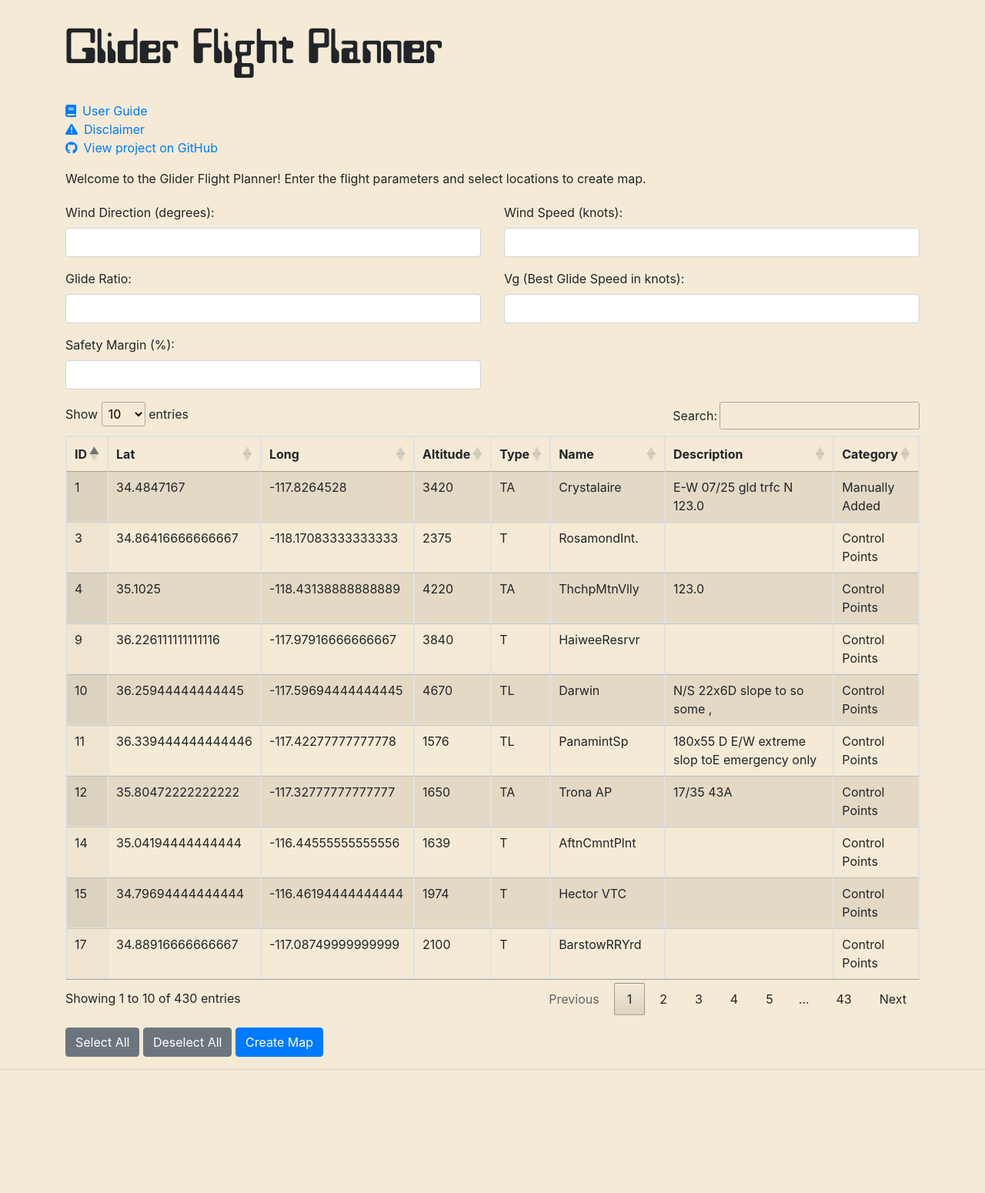
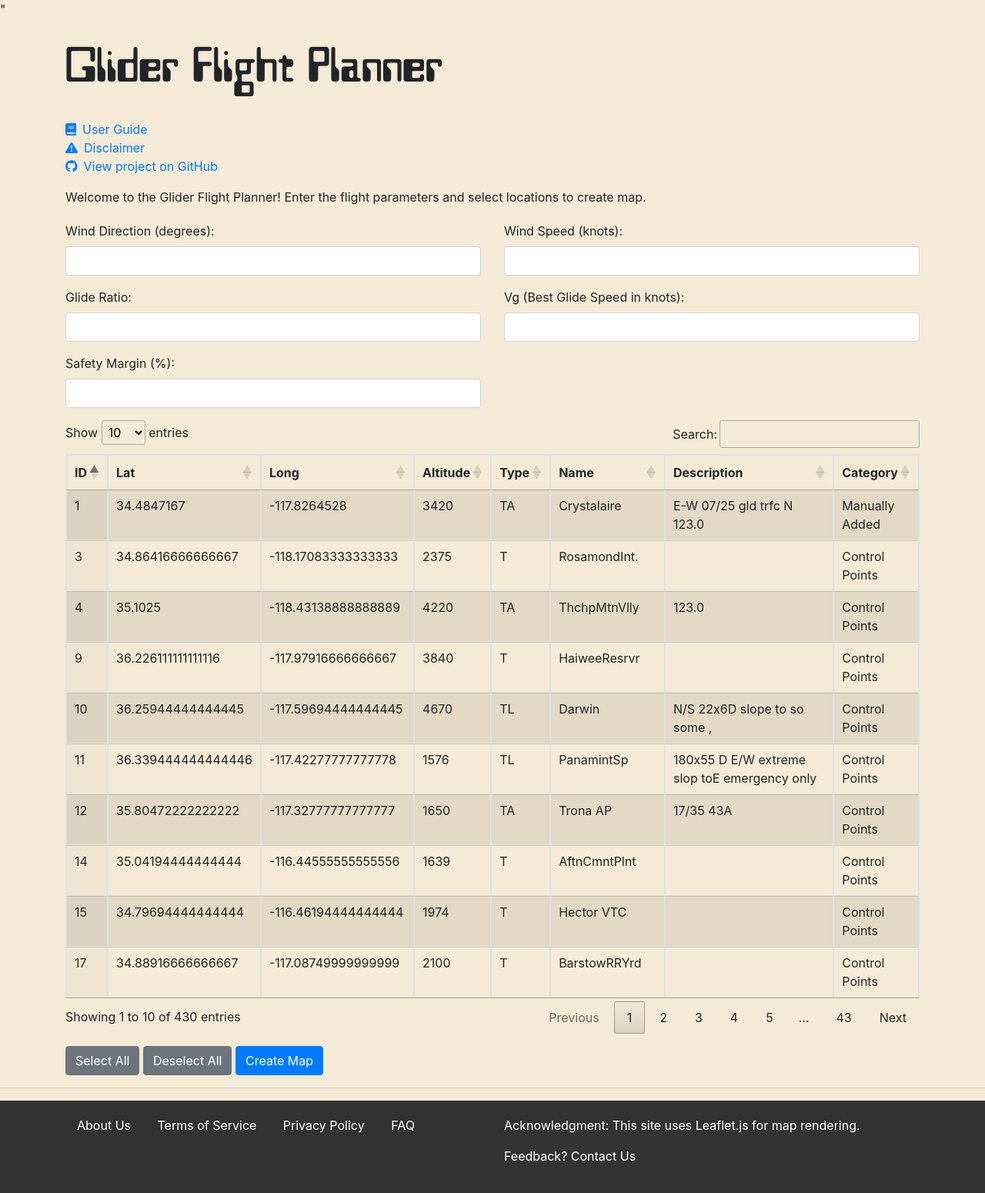
Before and after one commit to AlexCodeGlider/gliderFlightPlanner, a Flask app: page / in a window 1280 px wide. Shown: the whole page at 77% size. Before the commit the page ends 1390 px from the top, so only its background shows below. Run offline with Flask 3, Linux system fonts and the light colour scheme; some libraries are stand-ins or nearby versions.

Commit message:
Footer and info pages

```diff
--- a/app.py
+++ b/app.py
@@ -72,7 +72,6 @@ def haversine(lon1, lat1, d, brng):
 
     return [lat2, lon2]
 
-#@title ## Create a new map
 def plot_map(lat1, lon1, glide_ratio, safety_margin, Vg, center_locations, polygon_altitudes):
     m = folium.Map(location=[lat1, lon1], tiles=None, zoom_start=10)
     folium.TileLayer('https://server.arcgisonline.com/ArcGIS/rest/services/World_Imagery/MapServer/tile/{z}/{y}/{x}', attr='Esri', name='Satellite', overlay=False, control=True).add_to(m)
@@ -233,5 +232,25 @@ def map_page():
 
     return render_template("map.html", map_html=map_html)
 
+@app.route('/about-us')
+def about_us():
+    return render_template('about_us.html')
+
+@app.route('/terms-of-service')
+def terms_of_service():
+    return render_template('terms_of_service.html')
+
+@app.route('/privacy-policy')
+def privacy_policy():
+    return render_template('privacy_policy.html')
+
+@app.route('/faq')
+def faq():
+    return render_template('faq.html')
+
+@app.route('/contact-us')
+def contact_us():
+    return render_template('contact_us.html')
+
 if __name__ == "__main__":
     app.run(debug=True)
--- a/static/css/styles.css
+++ b/static/css/styles.css
@@ -11,3 +11,28 @@
 body {
     background-color: #F4EAD5;
 }
+
+footer {
+    background-color: #333;
+    color: #fff;
+    padding: 20px 0;
+}
+
+footer ul {
+    list-style-type: none;
+    padding: 0;
+}
+
+footer li {
+    display: inline;
+    margin: 0 15px;
+}
+
+footer a {
+    color: #fff;
+    text-decoration: none;
+}
+
+footer a:hover {
+    text-decoration: underline;
+}
--- /dev/null
+++ b/templates/about_us.html
@@ -0,0 +1,6 @@
+{% extends "base.html" %}
+
+{% block content %}
+    <h1>About Us</h1>
+    <!-- Add content about your company or team here -->
+{% endblock %}
--- /dev/null
+++ b/templates/base.html
@@ -0,0 +1,58 @@
+<!DOCTYPE html>
+<html lang="en">
+    <head>
+        <meta charset="UTF-8">
+        <meta name="viewport" content="width=device-width, initial-scale=1.0">
+        <title>Glider Flight Planner</title>
+
+        <link rel="stylesheet" href="https://cdnjs.cloudflare.com/ajax/libs/font-awesome/6.0.0-beta3/css/all.min.css">
+
+        <!-- jQuery -->
+        <script src="https://code.jquery.com/jquery-3.6.0.min.js"></script>
+
+        <!-- Bootstrap CSS -->
+        <link href="https://maxcdn.bootstrapcdn.com/bootstrap/4.5.2/css/bootstrap.min.css" rel="stylesheet">
+
+        <!-- Bootstrap JS and Popper.js -->
+        <script src="https://cdnjs.cloudflare.com/ajax/libs/popper.js/1.16.0/umd/popper.min.js"></script>
+        <script src="https://maxcdn.bootstrapcdn.com/bootstrap/4.5.2/js/bootstrap.min.js"></script>
+
+        <!-- DataTables CSS and JS -->
+        <link rel="stylesheet" type="text/css" href="https://cdn.datatables.net/1.11.5/css/jquery.dataTables.css">
+        <script type="text/javascript" charset="utf8" src="https://cdn.datatables.net/1.11.5/js/jquery.dataTables.js"></script>
+
+        <!-- DataTables Select Extension CSS and JS -->
+        <link rel="stylesheet" type="text/css" href="https://cdn.datatables.net/select/1.3.3/css/select.dataTables.min.css">
+        <script type="text/javascript" charset="utf8" src="https://cdn.datatables.net/select/1.3.3/js/dataTables.select.min.js"></script>
+
+        <link rel="stylesheet" href="/static/css/styles.css">
+    </head>
+
+    <body>
+    {% block content %}{% endblock %}
+
+    <!-- Footer -->
+    <footer>
+        <div class="container">
+            <div class="row">
+                <!-- Links -->
+                <div class="col-md-6">
+                    <ul class="footer-links">
+                        <li><a href="/about">About Us</a></li>
+                        <li><a href="/terms">Terms of Service</a></li>
+                        <li><a href="/privacy">Privacy Policy</a></li>
+                        <li><a href="/faq">FAQ</a></li>
+                    </ul>
+                </div>
+
+                <!-- Acknowledgment and Contact -->
+                <div class="col-md-6">
+                    <p>Acknowledgment: This site uses <a href="https://leafletjs.com/" target="_blank" rel="noopener noreferrer">Leaflet.js</a> for map rendering.</p>
+                    <p>Feedback? <a href="/contact">Contact Us</a></p>
+                </div>
+            </div>
+        </div>
+    </footer>
+
+</body>
+</html>
--- /dev/null
+++ b/templates/contact_us.html
@@ -0,0 +1,6 @@
+{% extends "base.html" %}
+
+{% block content %}
+    <h1>Contact Us</h1>
+    <!-- Add content about your company or team here -->
+{% endblock %}
--- /dev/null
+++ b/templates/faq.html
@@ -0,0 +1,6 @@
+{% extends "base.html" %}
+
+{% block content %}
+    <h1>Frequently Asked Questions</h1>
+    <!-- Add content about your company or team here -->
+{% endblock %}
--- a/templates/index.html
+++ b/templates/index.html
@@ -1,34 +1,7 @@
+{% extends "base.html" %}
+
+{% block content %}"
 <!-- templates/index.html -->
-<!DOCTYPE html>
-<html lang="en">
-<head>
-    <meta charset="UTF-8">
-    <meta name="viewport" content="width=device-width, initial-scale=1.0">
-    <title>Glider Flight Planner</title>
-
-    <link rel="stylesheet" href="https://cdnjs.cloudflare.com/ajax/libs/font-awesome/6.0.0-beta3/css/all.min.css">
-
-    <!-- jQuery -->
-    <script src="https://code.jquery.com/jquery-3.6.0.min.js"></script>
-
-    <!-- Bootstrap CSS -->
-    <link href="https://maxcdn.bootstrapcdn.com/bootstrap/4.5.2/css/bootstrap.min.css" rel="stylesheet">
-
-    <!-- Bootstrap JS and Popper.js -->
-    <script src="https://cdnjs.cloudflare.com/ajax/libs/popper.js/1.16.0/umd/popper.min.js"></script>
-    <script src="https://maxcdn.bootstrapcdn.com/bootstrap/4.5.2/js/bootstrap.min.js"></script>
-
-    <!-- DataTables CSS and JS -->
-    <link rel="stylesheet" type="text/css" href="https://cdn.datatables.net/1.11.5/css/jquery.dataTables.css">
-    <script type="text/javascript" charset="utf8" src="https://cdn.datatables.net/1.11.5/js/jquery.dataTables.js"></script>
-
-    <!-- DataTables Select Extension CSS and JS -->
-    <link rel="stylesheet" type="text/css" href="https://cdn.datatables.net/select/1.3.3/css/select.dataTables.min.css">
-    <script type="text/javascript" charset="utf8" src="https://cdn.datatables.net/select/1.3.3/js/dataTables.select.min.js"></script>
-
-    <link rel="stylesheet" href="/static/css/styles.css">
-</head>
-
 <script>
     $(document).ready( function () {
         var table = $('#locationsTable').DataTable({
@@ -161,4 +134,4 @@
     <hr>
 
 </body>
-</html>
+{% endblock %}
--- /dev/null
+++ b/templates/privacy_policy.html
@@ -0,0 +1,6 @@
+{% extends "base.html" %}
+
+{% block content %}
+    <h1>Privacy Policy</h1>
+    <!-- Add content about your company or team here -->
+{% endblock %}
--- /dev/null
+++ b/templates/terms_of_service.html
@@ -0,0 +1,6 @@
+{% extends "base.html" %}
+
+{% block content %}
+    <h1>Terms of Service</h1>
+    <!-- Add content about your company or team here -->
+{% endblock %}
```
